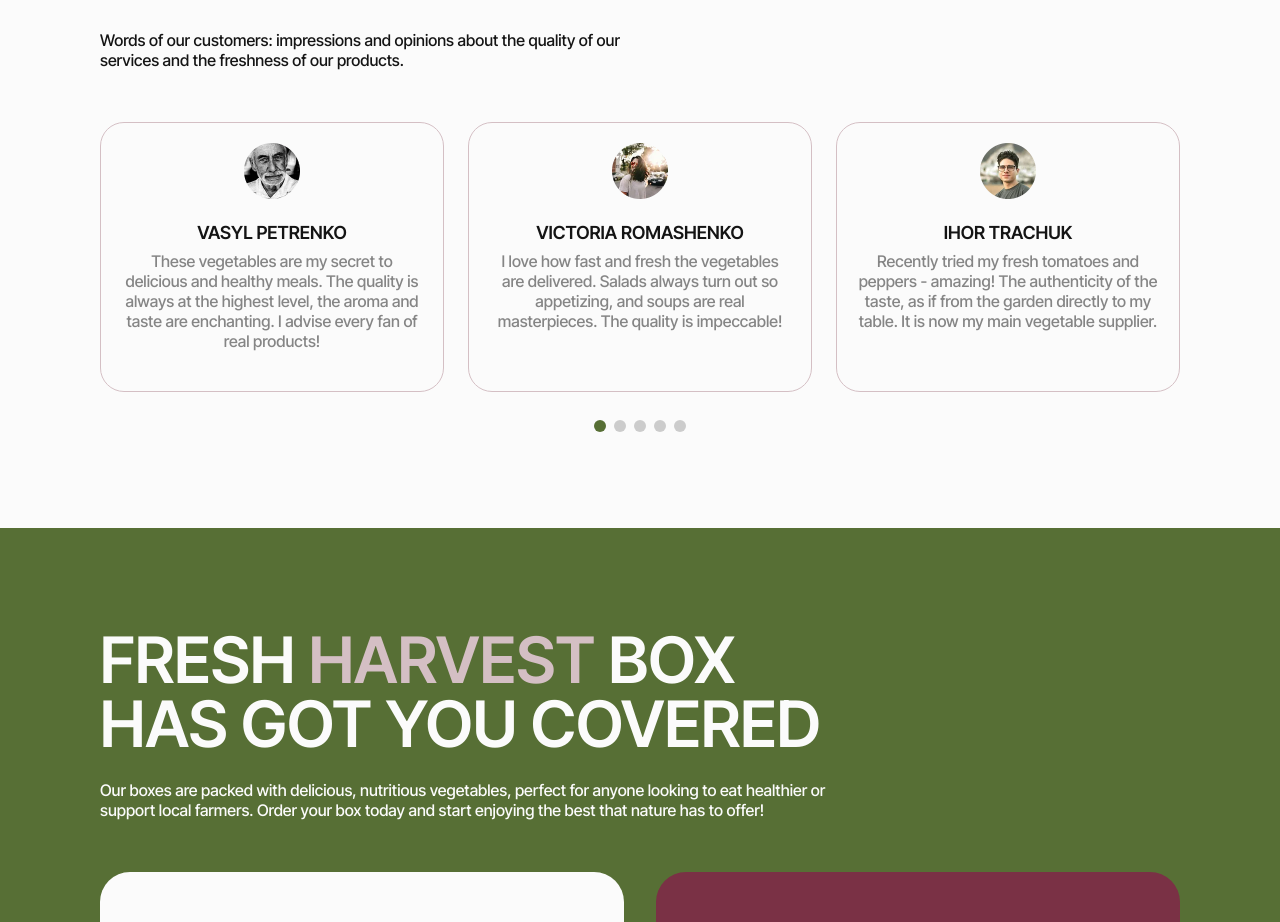
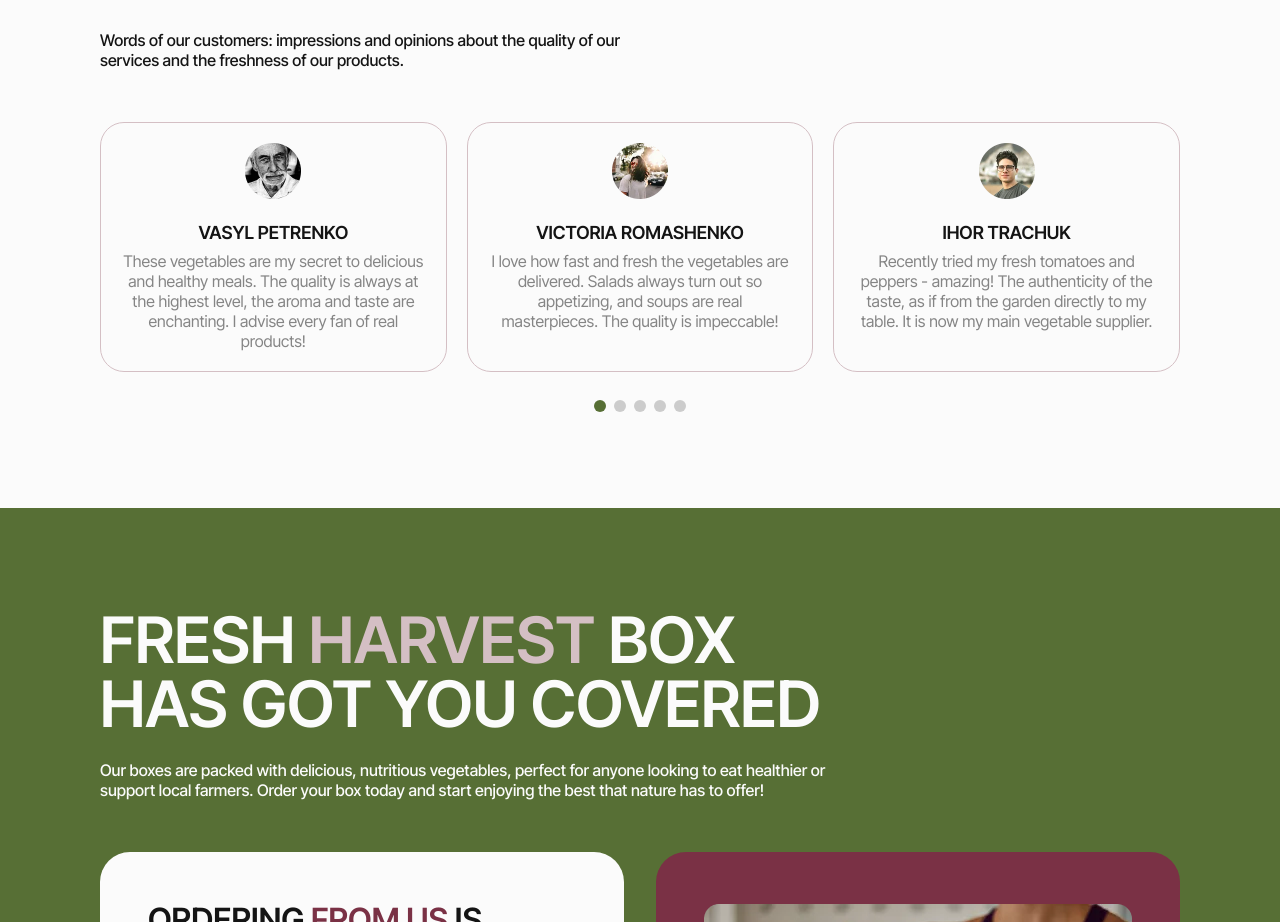
Before and after one commit to sofi-dobriak/green-harvest, a React (Vite) app: page / in a window 1280 px wide. Shown: the part 3362-4284 px from the top of the page. Built offline with nearby package versions, Linux system fonts and the light colour scheme.

Commit message:
fix vegetable cart size

```diff
--- a/src/components/Advertisement/Advertisement.tsx
+++ b/src/components/Advertisement/Advertisement.tsx
@@ -11,11 +11,11 @@ const Advertisement = () => {
 
         {!isDesktop && (
           <div className='md:max-w-[700px]'>
-            <p className='bg-[#576f35] text-[#fbfbfb] rounded-xl font-semibold text-[48px] max-w-[340px] md:max-w-[704px] md:text-[64px]  uppercase leading-[1] '>
+            <p className='bg-[#576f35] text-[#fbfbfb] rounded-xl font-semibold text-[40px] sm:text-[48px] max-w-[280px] sm:max-w-[320px] md:max-w-[704px] md:text-[64px] uppercase leading-[1] '>
               Discount up to 40%!
             </p>
 
-            <p className='font-semibold text-[48px] md:text-[64px] uppercase text-[#141414] leading-[1]'>
+            <p className='font-semibold text-[40px] max-w-[280px] sm:max-w-[320px] md:max-w-[704px] sm:text-[48px] md:text-[64px] uppercase text-[#141414] leading-[1]'>
               Taste the vitamins and keep your health
             </p>
           </div>
--- a/src/components/HowItWorks/HowItWorks.tsx
+++ b/src/components/HowItWorks/HowItWorks.tsx
@@ -70,7 +70,7 @@ const HowItWorks = () => {
           </p>
 
           <ol>
-            <li className='py-3 px-5 bg-[#fbfbfb] border-[2px] border-[#576f35] hover:border-[#7a3145] focus:border-[#7a3145] duration-150ease-in-out  rounded-2xl mb-5 md:mb-6 flex items-center gap-6'>
+            <li className='py-3 px-5 bg-[#fbfbfb] border-[2px] border-[#576f35] duration-150ease-in-out  rounded-2xl mb-5 md:mb-6 flex items-center gap-6'>
               <div className='flex items-center justify-center bg-[#7a3145] rounded-full aspect-square w-[52px] h-[52px] border-[5px] border-[#d4bfc4]'>
                 <p className='font-semibold text-[18px] text-[#fbfbfb]'>1</p>
               </div>
@@ -81,7 +81,7 @@ const HowItWorks = () => {
               </p>
             </li>
 
-            <li className='py-3 px-5 bg-[#fbfbfb] border-[2px] border-[#576f35] hover:border-[#7a3145] focus:border-[#7a3145] duration-150ease-in-out  rounded-2xl mb-5 md:mb-6 flex items-center gap-6'>
+            <li className='py-3 px-5 bg-[#fbfbfb] border-[2px] border-[#576f35] duration-150ease-in-out  rounded-2xl mb-5 md:mb-6 flex items-center gap-6'>
               <div className='flex items-center justify-center bg-[#7a3145] rounded-full aspect-square w-[52px] h-[52px] border-[5px] border-[#d4bfc4]'>
                 <p className='font-semibold text-[18px] text-[#fbfbfb]'>2</p>
               </div>
@@ -91,7 +91,7 @@ const HowItWorks = () => {
               </p>
             </li>
 
-            <li className='py-3 px-5 bg-[#fbfbfb] border-[2px] border-[#576f35] hover:border-[#7a3145] focus:border-[#7a3145] duration-150ease-in-out rounded-2xl mb-5 md:mb-6 flex items-center gap-6'>
+            <li className='py-3 px-5 bg-[#fbfbfb] border-[2px] border-[#576f35] duration-150ease-in-out rounded-2xl mb-5 md:mb-6 flex items-center gap-6'>
               <div className='flex items-center justify-center bg-[#7a3145] rounded-full aspect-square w-[52px] h-[52px] border-[5px] border-[#d4bfc4]'>
                 <p className='font-semibold text-[18px] text-[#fbfbfb]'>3</p>
               </div>
--- a/src/components/ReviewCart/ReviewCart.tsx
+++ b/src/components/ReviewCart/ReviewCart.tsx
@@ -24,7 +24,7 @@ const ReviewCart = ({ name, review, imagePNG, imagePNG2x, imageWEBP, imageWEBP2x
       <h3 className='font-semibold text-[18px] leading-[1.1] uppercase text-center text-[#141414] mb-2'>
         {name}
       </h3>
-      <p className='font-medium text-[14px] md:text-[16px] leading-[1.43] md:leading-[1.25] text-center text-[#858585]'>
+      <p className=' text-[14px] md:text-[16px] leading-[1.43] md:leading-[1.25] text-center text-[#858585]'>
         {review}
       </p>
     </>
--- a/src/components/ReviewsList/ReviewsList.tsx
+++ b/src/components/ReviewsList/ReviewsList.tsx
@@ -25,7 +25,7 @@ const ReviewsList = () => {
         </p>
 
         <Swiper
-          spaceBetween={24}
+          spaceBetween={20}
           slidesPerView={1}
           loop={true}
           pagination={{
@@ -44,7 +44,7 @@ const ReviewsList = () => {
             <SwiperSlide
               key={index + 1}
               tag='li'
-              className='border border-[#d4bfc4] rounded-3xl bg-[#fbfbfb] py-5 px-4 md:px-5 min-h-[270px]'
+              className='border border-[#d4bfc4] rounded-3xl bg-[#fbfbfb] py-5 px-4 md:px-5 min-h-[250px]'
             >
               <ReviewCart {...review} />
             </SwiperSlide>
--- a/src/components/VegetableCart/VegetableCart.tsx
+++ b/src/components/VegetableCart/VegetableCart.tsx
@@ -15,9 +15,9 @@ const VegetableCart = ({
   description,
 }: Vegetable) => {
   return (
-    <li className='cart w-full max-w-[340px] md:min-w-[280px] min-h-[380px]'>
+    <li className='cart w-full max-w-[280px]  sm:max-w-[340px] md:min-w-[280px] min-h-[340px] sm:min-h-[380px]'>
       <div className='content'>
-        <div className='front py-8 px-4 sm:px-6 md:px-7.5 xl:px-8'>
+        <div className='front py-8 px-4  sm:px-6 md:px-7.5 xl:px-8'>
           <h2 className='font-semibold text-[28px] md:text-[32px] uppercase mb-3 text-[#7a3145]'>
             {title}
           </h2>
```
Also changed, not shown: 1 other file (tests, documents, lock files or other folders).
